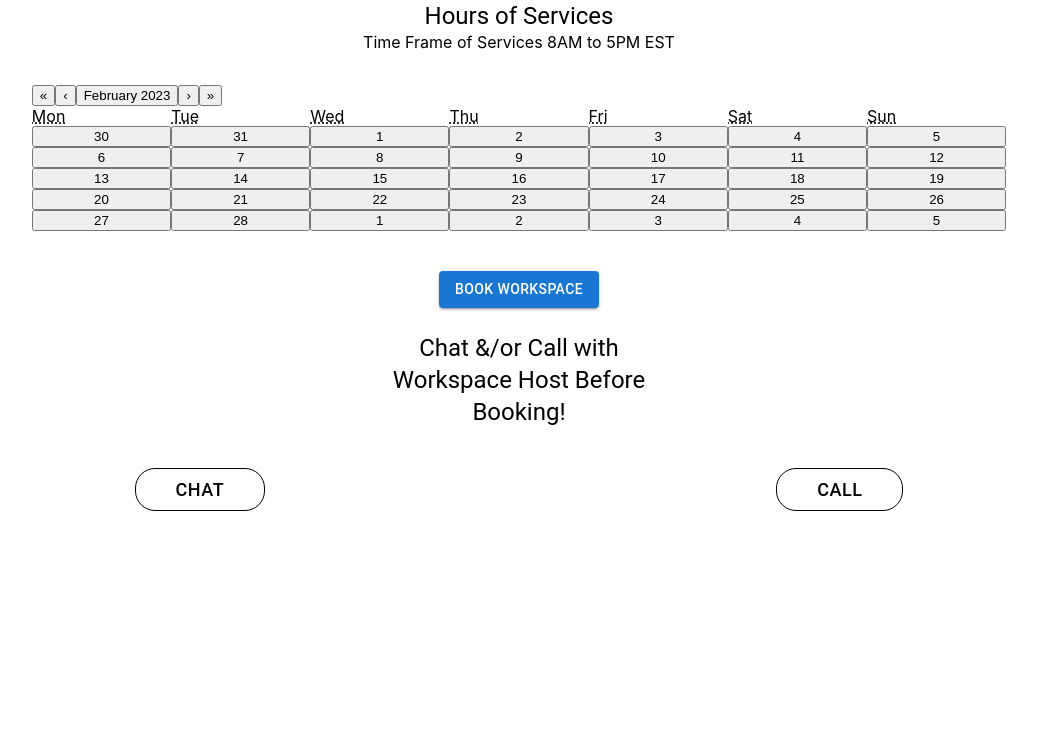
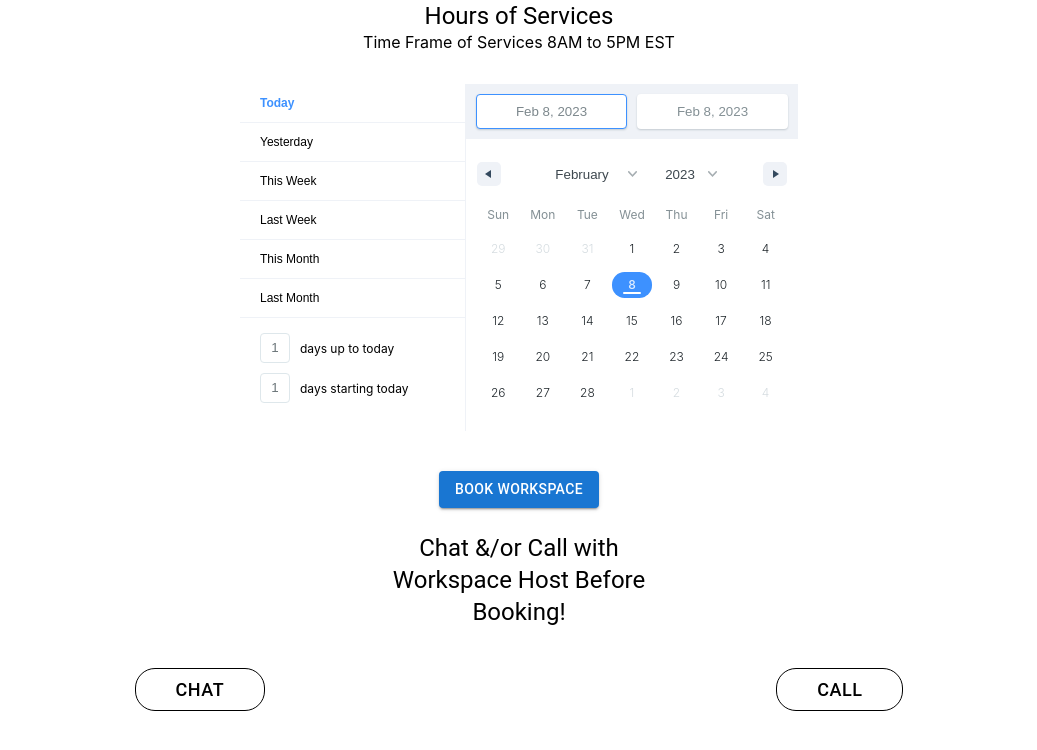
Before and after one commit to Haider00/my_Balcony_webapp, a Next.js app: page /hoursOfServices in a window 1280 px wide. Shown: the top 750 px of the page, without its empty margins (121-1158 px from the left). Built offline with nearby package versions, Linux system fonts and the light colour scheme.

Commit message:
Calendar functionality added

```diff
--- a/package.json
+++ b/package.json
@@ -35,6 +35,7 @@
     "node-sass": "^7.0.1",
     "react": "^18.2.0",
     "react-calendar": "^4.0.0",
+    "react-date-range": "^1.4.0",
     "react-dom": "^18.2.0",
     "react-google-places-autocomplete": "^3.4.0",
     "react-horizontal-scrolling-menu": "^2.7.2",
--- /dev/null
+++ b/src/components/calendar/calendar.js
@@ -0,0 +1,32 @@
+import React, { useState } from 'react'
+import Calendar from 'react-calendar';
+import 'react-date-range/dist/styles.css'; // main style file
+import 'react-date-range/dist/theme/default.css'; // theme css file
+import { DateRangePicker } from 'react-date-range';
+
+export default function ReactCalendar() {
+
+    const [startDate, setStartDate] = useState(new Date());
+    const [endDate, setEndDate] = useState(new Date());
+
+    const selectionRange = {
+        startDate: startDate,
+        endDate: endDate,
+        key: 'selection',
+    }
+
+    const handleSelect = (date) => {
+        setStartDate(date.selection.startDate);
+        setEndDate(date.selection.endDate);
+        console.log(date);
+    }
+
+    return (
+        <div>
+            <DateRangePicker
+                ranges={[selectionRange]}
+                onChange={handleSelect}
+            />
+        </div>
+    )
+}
--- a/src/pages/hoursOfServices.js
+++ b/src/pages/hoursOfServices.js
@@ -1,7 +1,6 @@
 import React from 'react'
 import { Box, Typography, Rating, Button } from '@mui/material'
-import Calendar from 'react-calendar'
-
+import Calendar from '../components/calendar/calendar';
 
 export default function HoursOfServices() {
     return (
```
Also changed, not shown: 2 other files (tests, documents, lock files or other folders).
